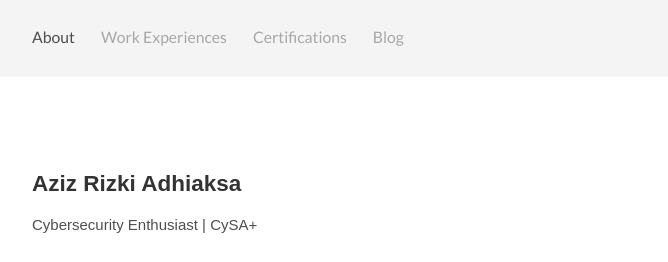
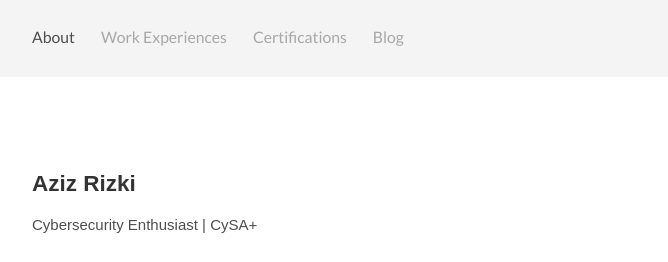
Before and after one commit to soraa14/soraa.xyz, a plain HTML site: page index.html in a window 1280 px wide. Shown: the top 262 px of the page, without its empty margins (297-965 px from the left). Drawn offline with Linux system fonts and the light colour scheme.

Commit message:
Update index.html

```diff
--- a/index.html
+++ b/index.html
@@ -43,7 +43,7 @@
 	<!-- Introduction -->
 	<div class="intro section" id="about">
 		<div class="container">
-			<h2 style="font-family: Sans-serif";>Aziz Rizki Adhiaksa</h2><p style="font-family: Sans-serif";>Cybersecurity Enthusiast | CySA+ </p>
+			<h2 style="font-family: Sans-serif";>Aziz Rizki</h2><p style="font-family: Sans-serif";>Cybersecurity Enthusiast | CySA+ </p>
 
 			<div class="units-row units-split wrap">
                 <div class="unit-20">
```
